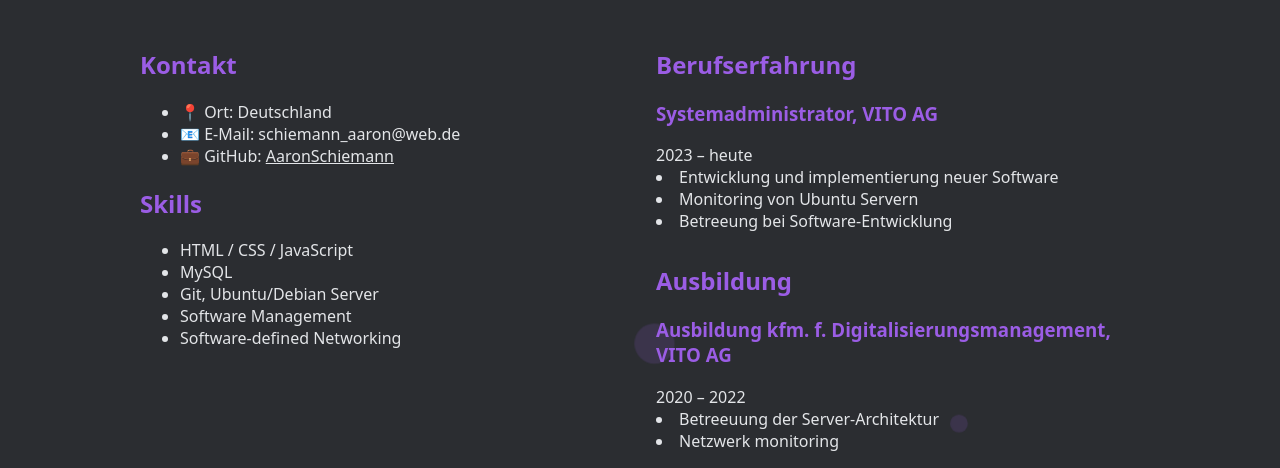
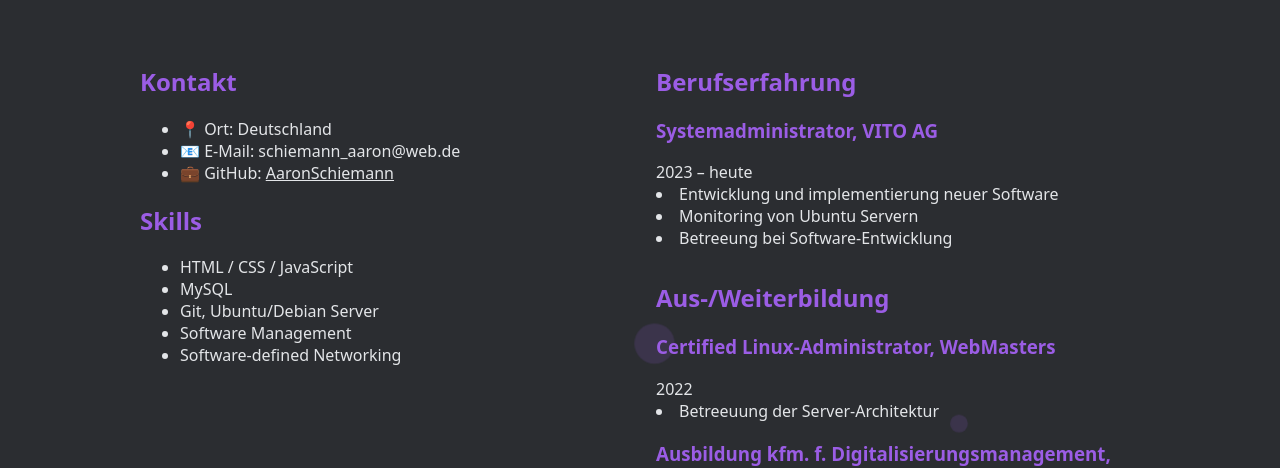
Before and after one commit to AaronSchiemann/Main, a plain HTML site: page cv.html in a window 1280 px wide. Shown: the part 294-762 px from the top of the page. Drawn offline with Linux system fonts and the light colour scheme.

Commit message:
Update cv.html

```diff
--- a/cv.html
+++ b/cv.html
@@ -1,4 +1,4 @@
-<!DOCTYPE html>
+terbildung<!DOCTYPE html>
 <html lang="de">
 <head>
   <meta charset="UTF-8" />
@@ -45,8 +45,12 @@
           <li>Betreeung bei Software-Entwicklung</li>
         </div>
 
-        <h2>Ausbildung</h2>
+        <h2>Aus-/Weiterbildung</h2>
         <div class="edu">
+          <h3>Certified Linux-Administrator, WebMasters</h3>
+          <span>2022</span>
+          <li>Betreeuung der Server-Architektur</li>
+
           <h3>Ausbildung kfm. f. Digitalisierungsmanagement, VITO AG</h3>
           <span>2020 – 2022</span>
           <li>Betreeuung der Server-Architektur</li>
```
